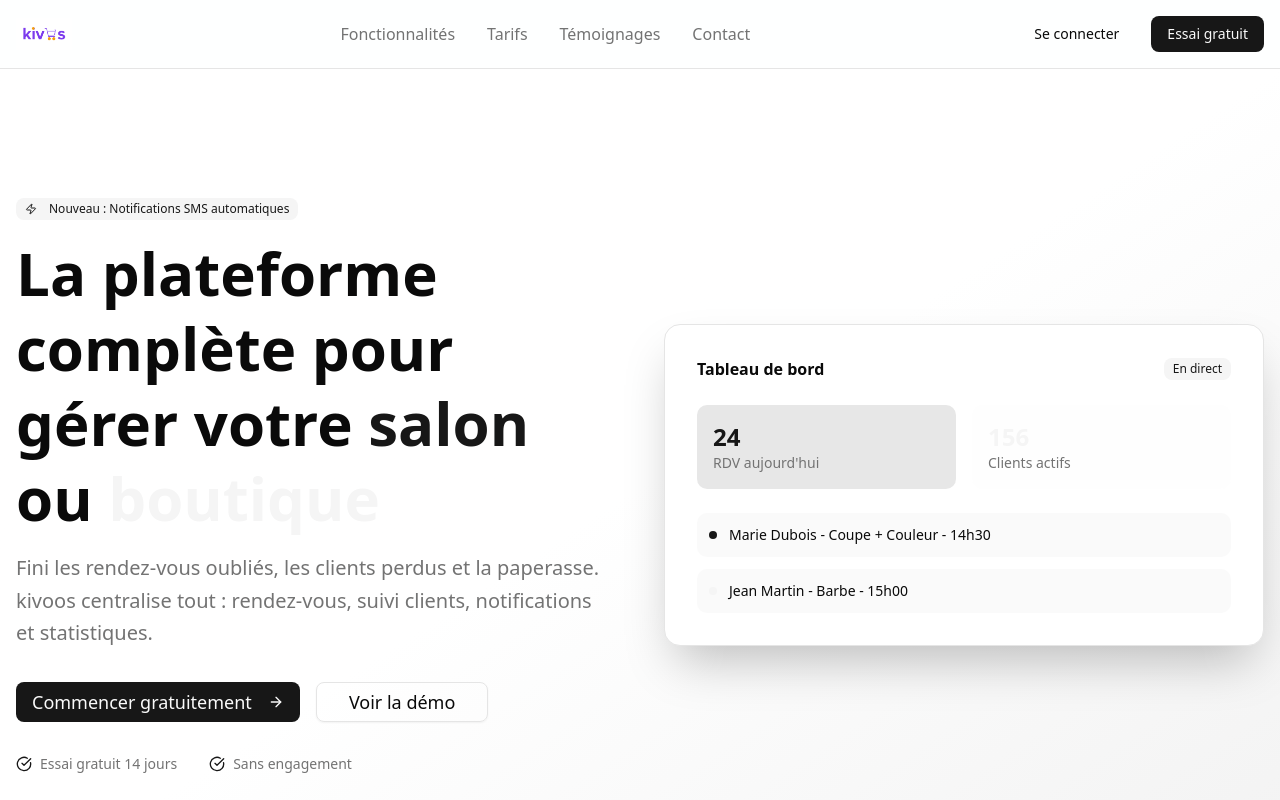
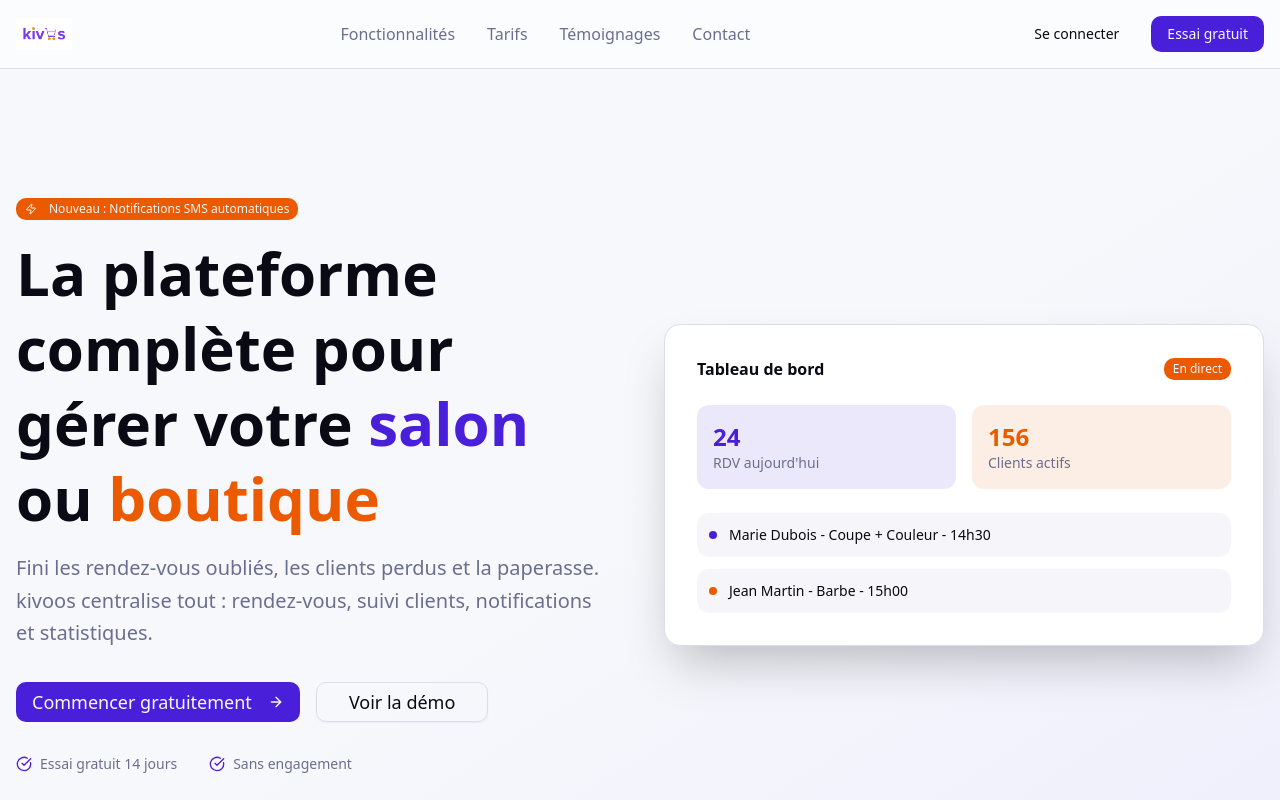
Before and after one commit to Dapheureux/kivoos, a Next.js app: page / in a window 1280 px wide. Shown: the top 800 px of the page. Built offline with nearby package versions, Linux system fonts and the light colour scheme.

Commit message:
Mise en place des couleurs

```diff
--- a/app/globals.css
+++ b/app/globals.css
@@ -3,124 +3,118 @@
 
 @custom-variant dark (&:is(.dark *));
 
+:root {
+  /* Thème kivoos avec couleurs violet et orange */
+  --background: oklch(0.98 0.005 280);
+  --foreground: oklch(0.15 0.02 280);
+  --card: oklch(1 0 0);
+  --card-foreground: oklch(0.15 0.02 280);
+  --popover: oklch(1 0 0);
+  --popover-foreground: oklch(0.15 0.02 280);
+  --primary: oklch(0.45 0.25 280); /* Violet kivoos */
+  --primary-foreground: oklch(0.98 0.005 280);
+  --secondary: oklch(0.65 0.2 45); /* Orange kivoos */
+  --secondary-foreground: oklch(0.98 0.005 280);
+  --muted: oklch(0.95 0.01 280);
+  --muted-foreground: oklch(0.55 0.05 280);
+  --accent: oklch(0.65 0.2 45);
+  --accent-foreground: oklch(0.98 0.005 280);
+  --destructive: oklch(0.577 0.245 27.325);
+  --destructive-foreground: oklch(0.98 0.005 280);
+  --border: oklch(0.9 0.02 280);
+  --input: oklch(0.95 0.01 280);
+  --ring: oklch(0.45 0.25 280);
+  --chart-1: oklch(0.45 0.25 280);
+  --chart-2: oklch(0.65 0.2 45);
+  --chart-3: oklch(0.35 0.2 320);
+  --chart-4: oklch(0.75 0.15 60);
+  --chart-5: oklch(0.55 0.18 200);
+  --radius: 0.75rem;
+  --sidebar: oklch(0.98 0.005 280);
+  --sidebar-foreground: oklch(0.15 0.02 280);
+  --sidebar-primary: oklch(0.45 0.25 280);
+  --sidebar-primary-foreground: oklch(0.98 0.005 280);
+  --sidebar-accent: oklch(0.95 0.01 280);
+  --sidebar-accent-foreground: oklch(0.15 0.02 280);
+  --sidebar-border: oklch(0.9 0.02 280);
+  --sidebar-ring: oklch(0.45 0.25 280);
+}
+
+.dark {
+  /* Mode sombre avec violet et orange */
+  --background: oklch(0.08 0.02 280);
+  --foreground: oklch(0.95 0.01 280);
+  --card: oklch(0.12 0.02 280);
+  --card-foreground: oklch(0.95 0.01 280);
+  --popover: oklch(0.12 0.02 280);
+  --popover-foreground: oklch(0.95 0.01 280);
+  --primary: oklch(0.65 0.25 280);
+  --primary-foreground: oklch(0.08 0.02 280);
+  --secondary: oklch(0.75 0.2 45);
+  --secondary-foreground: oklch(0.08 0.02 280);
+  --muted: oklch(0.18 0.02 280);
+  --muted-foreground: oklch(0.65 0.05 280);
+  --accent: oklch(0.75 0.2 45);
+  --accent-foreground: oklch(0.08 0.02 280);
+  --destructive: oklch(0.65 0.2 15);
+  --destructive-foreground: oklch(0.95 0.01 280);
+  --border: oklch(0.25 0.02 280);
+  --input: oklch(0.18 0.02 280);
+  --ring: oklch(0.65 0.25 280);
+  --chart-1: oklch(0.65 0.25 280);
+  --chart-2: oklch(0.75 0.2 45);
+  --chart-3: oklch(0.55 0.2 320);
+  --chart-4: oklch(0.85 0.15 60);
+  --chart-5: oklch(0.75 0.18 200);
+  --sidebar: oklch(0.12 0.02 280);
+  --sidebar-foreground: oklch(0.95 0.01 280);
+  --sidebar-primary: oklch(0.65 0.25 280);
+  --sidebar-primary-foreground: oklch(0.08 0.02 280);
+  --sidebar-accent: oklch(0.18 0.02 280);
+  --sidebar-accent-foreground: oklch(0.95 0.01 280);
+  --sidebar-border: oklch(0.25 0.02 280);
+  --sidebar-ring: oklch(0.65 0.25 280);
+}
+
 @theme inline {
+  --font-sans: var(--font-geist-sans);
+  --font-mono: var(--font-geist-mono);
   --color-background: var(--background);
   --color-foreground: var(--foreground);
-  --font-sans: var(--font-geist-sans);
-  --font-mono: var(--font-geist-mono);
-  --color-sidebar-ring: var(--sidebar-ring);
-  --color-sidebar-border: var(--sidebar-border);
-  --color-sidebar-accent-foreground: var(--sidebar-accent-foreground);
-  --color-sidebar-accent: var(--sidebar-accent);
-  --color-sidebar-primary-foreground: var(--sidebar-primary-foreground);
-  --color-sidebar-primary: var(--sidebar-primary);
-  --color-sidebar-foreground: var(--sidebar-foreground);
-  --color-sidebar: var(--sidebar);
+  --color-card: var(--card);
+  --color-card-foreground: var(--card-foreground);
+  --color-popover: var(--popover);
+  --color-popover-foreground: var(--popover-foreground);
+  --color-primary: var(--primary);
+  --color-primary-foreground: var(--primary-foreground);
+  --color-secondary: var(--secondary);
+  --color-secondary-foreground: var(--secondary-foreground);
+  --color-muted: var(--muted);
+  --color-muted-foreground: var(--muted-foreground);
+  --color-accent: var(--accent);
+  --color-accent-foreground: var(--accent-foreground);
+  --color-destructive: var(--destructive);
+  --color-destructive-foreground: var(--destructive-foreground);
+  --color-border: var(--border);
+  --color-input: var(--input);
+  --color-ring: var(--ring);
+  --color-chart-1: var(--chart-1);
+  --color-chart-2: var(--chart-2);
+  --color-chart-3: var(--chart-3);
+  --color-chart-4: var(--chart-4);
   --color-chart-5: var(--chart-5);
-  --color-chart-4: var(--chart-4);
-  --color-chart-3: var(--chart-3);
-  --color-chart-2: var(--chart-2);
-  --color-chart-1: var(--chart-1);
-  --color-ring: var(--ring);
-  --color-input: var(--input);
-  --color-border: var(--border);
-  --color-destructive: var(--destructive);
-  --color-accent-foreground: var(--accent-foreground);
-  --color-accent: var(--accent);
-  --color-muted-foreground: var(--muted-foreground);
-  --color-muted: var(--muted);
-  --color-secondary-foreground: var(--secondary-foreground);
-  --color-secondary: var(--secondary);
-  --color-primary-foreground: var(--primary-foreground);
-  --color-primary: var(--primary);
-  --color-popover-foreground: var(--popover-foreground);
-  --color-popover: var(--popover);
-  --color-card-foreground: var(--card-foreground);
-  --color-card: var(--card);
   --radius-sm: calc(var(--radius) - 4px);
   --radius-md: calc(var(--radius) - 2px);
   --radius-lg: var(--radius);
   --radius-xl: calc(var(--radius) + 4px);
-}
-
-body {
-
-  /* definir les couleur de base */
-  --color-primary: #7C3AED;
-  --color-secondary: #F59E0B;
-  --color-Succes: #10B981;
-  --color-neutre-fonce: #111827;
-  --color-neutre-clair: #F3F4F6;
-  --color-error: #EF4444;
-}
-
-:root {
-  --radius: 0.625rem;
-  --background: oklch(1 0 0);
-  --foreground: oklch(0.145 0 0);
-  --card: oklch(1 0 0);
-  --card-foreground: oklch(0.145 0 0);
-  --popover: oklch(1 0 0);
-  --popover-foreground: oklch(0.145 0 0);
-  --primary: oklch(0.205 0 0);
-  --primary-foreground: oklch(0.985 0 0);
-  --secondary: oklch(0.97 0 0);
-  --secondary-foreground: oklch(0.205 0 0);
-  --muted: oklch(0.97 0 0);
-  --muted-foreground: oklch(0.556 0 0);
-  --accent: oklch(0.97 0 0);
-  --accent-foreground: oklch(0.205 0 0);
-  --destructive: oklch(0.577 0.245 27.325);
-  --border: oklch(0.922 0 0);
-  --input: oklch(0.922 0 0);
-  --ring: oklch(0.708 0 0);
-  --chart-1: oklch(0.646 0.222 41.116);
-  --chart-2: oklch(0.6 0.118 184.704);
-  --chart-3: oklch(0.398 0.07 227.392);
-  --chart-4: oklch(0.828 0.189 84.429);
-  --chart-5: oklch(0.769 0.188 70.08);
-  --sidebar: oklch(0.985 0 0);
-  --sidebar-foreground: oklch(0.145 0 0);
-  --sidebar-primary: oklch(0.205 0 0);
-  --sidebar-primary-foreground: oklch(0.985 0 0);
-  --sidebar-accent: oklch(0.97 0 0);
-  --sidebar-accent-foreground: oklch(0.205 0 0);
-  --sidebar-border: oklch(0.922 0 0);
-  --sidebar-ring: oklch(0.708 0 0);
-}
-
-.dark {
-  --background: oklch(0.145 0 0);
-  --foreground: oklch(0.985 0 0);
-  --card: oklch(0.205 0 0);
-  --card-foreground: oklch(0.985 0 0);
-  --popover: oklch(0.205 0 0);
-  --popover-foreground: oklch(0.985 0 0);
-  --primary: oklch(0.922 0 0);
-  --primary-foreground: oklch(0.205 0 0);
-  --secondary: oklch(0.269 0 0);
-  --secondary-foreground: oklch(0.985 0 0);
-  --muted: oklch(0.269 0 0);
-  --muted-foreground: oklch(0.708 0 0);
-  --accent: oklch(0.269 0 0);
-  --accent-foreground: oklch(0.985 0 0);
-  --destructive: oklch(0.704 0.191 22.216);
-  --border: oklch(1 0 0 / 10%);
-  --input: oklch(1 0 0 / 15%);
-  --ring: oklch(0.556 0 0);
-  --chart-1: oklch(0.488 0.243 264.376);
-  --chart-2: oklch(0.696 0.17 162.48);
-  --chart-3: oklch(0.769 0.188 70.08);
-  --chart-4: oklch(0.627 0.265 303.9);
-  --chart-5: oklch(0.645 0.246 16.439);
-  --sidebar: oklch(0.205 0 0);
-  --sidebar-foreground: oklch(0.985 0 0);
-  --sidebar-primary: oklch(0.488 0.243 264.376);
-  --sidebar-primary-foreground: oklch(0.985 0 0);
-  --sidebar-accent: oklch(0.269 0 0);
-  --sidebar-accent-foreground: oklch(0.985 0 0);
-  --sidebar-border: oklch(1 0 0 / 10%);
-  --sidebar-ring: oklch(0.556 0 0);
+  --color-sidebar: var(--sidebar);
+  --color-sidebar-foreground: var(--sidebar-foreground);
+  --color-sidebar-primary: var(--sidebar-primary);
+  --color-sidebar-primary-foreground: var(--sidebar-primary-foreground);
+  --color-sidebar-accent: var(--sidebar-accent);
+  --color-sidebar-accent-foreground: var(--sidebar-accent-foreground);
+  --color-sidebar-border: var(--sidebar-border);
+  --color-sidebar-ring: var(--sidebar-ring);
 }
 
 @layer base {
```
